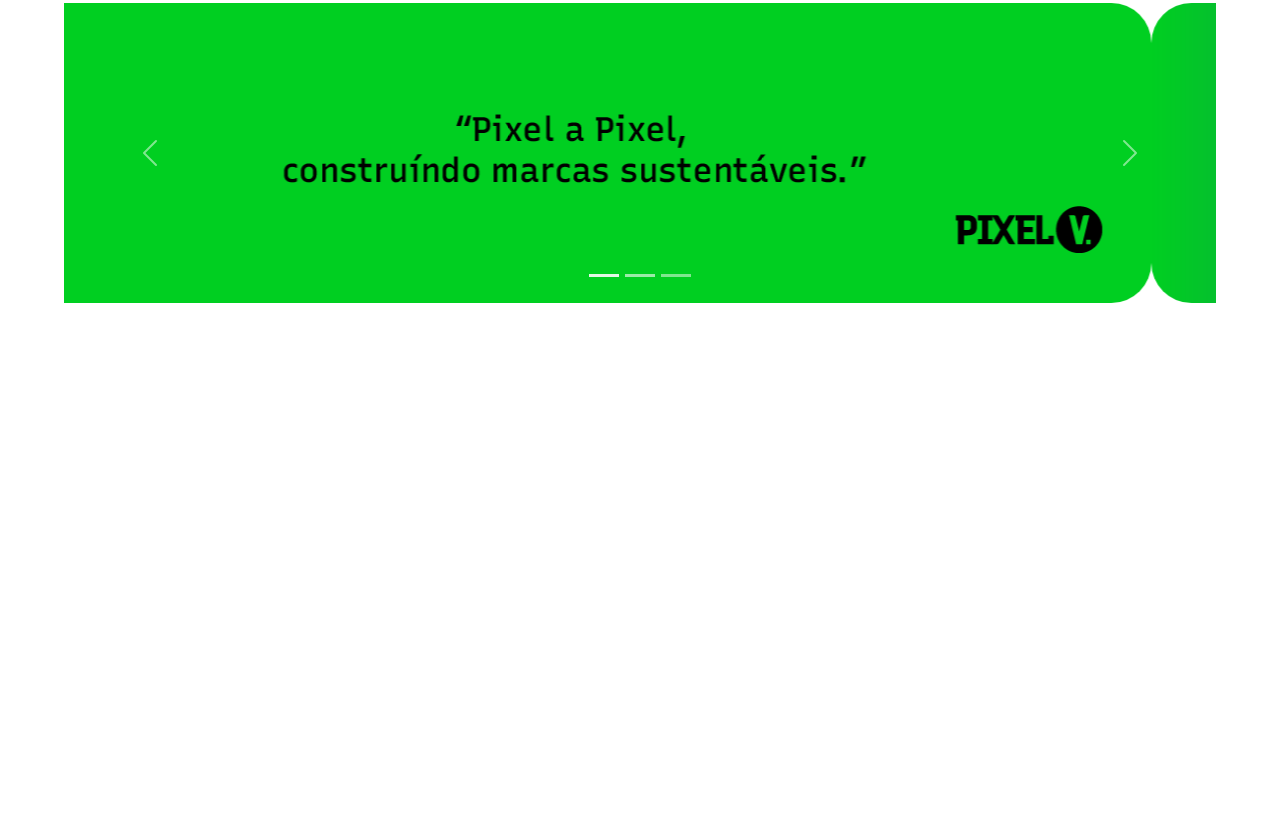
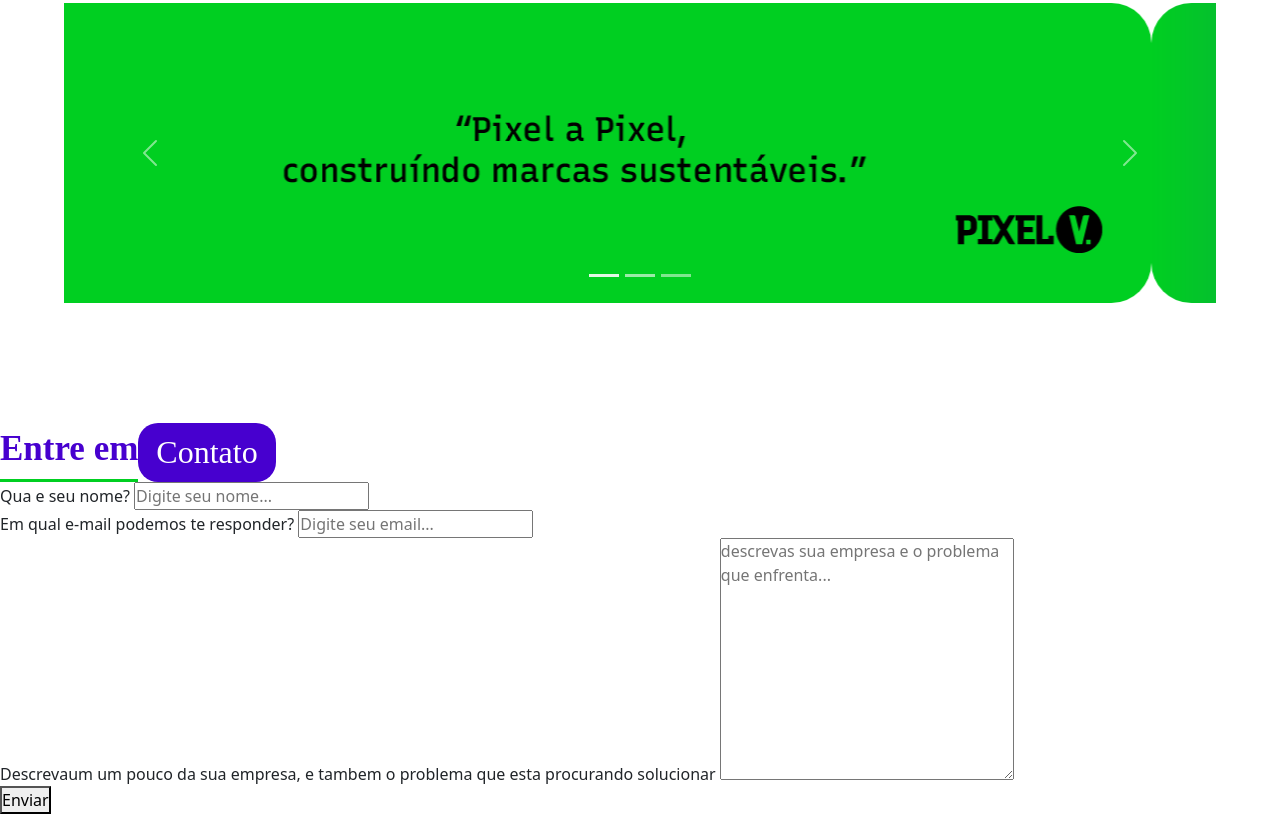
Before and after one commit to erick984/pixelV, a plain HTML site: page index.html in a window 1280 px wide. Shown: the part 2852-3666 px from the top of the page. Before the commit the page ends 3275 px from the top, so only its background shows below. Drawn offline with nearby package versions, Linux system fonts and the light colour scheme; a web font is replaced by a local one.

Commit message:
Iniciando formulario

```diff
--- a/index.html
+++ b/index.html
@@ -169,6 +169,35 @@
 
         </section>
 
+        <section id="contato">
+            <div class="titulo">
+                <span>Entre em</span>
+                <h2>Contato</h2>
+            </div>
+
+            <form action="">
+                <div class="campo">
+                    <label for="campo-nome">Qua e seu nome?</label>
+                    <input type="text" id="campo-nome" placeholder="Digite seu nome...">
+                </div>
+                <div class="campo">
+                    <label for="campo email">Em qual e-mail podemos te responder?</label>
+                    <input type="email" id="campo-email" placeholder="Digite seu email...">
+                </div>
+                <div class="camp-descricao">
+                    <label for="campo-texto">Descrevaum um pouco da sua empresa,
+                        e tambem o problema que esta procurando solucionar
+                    </label>
+                    <textarea id="campo-texto" placeholder="descrevas sua empresa e o problema que enfrenta..."
+                        cols="30" rows="10"></textarea>
+
+                </div>
+                <BUtton type="submit">Enviar</BUtton>
+            </form>
+
+        </section>
+
+
 
     </main>
     <script src="https://cdn.jsdelivr.net/npm/bootstrap@5.3.6/dist/js/bootstrap.bundle.min.js"
```
